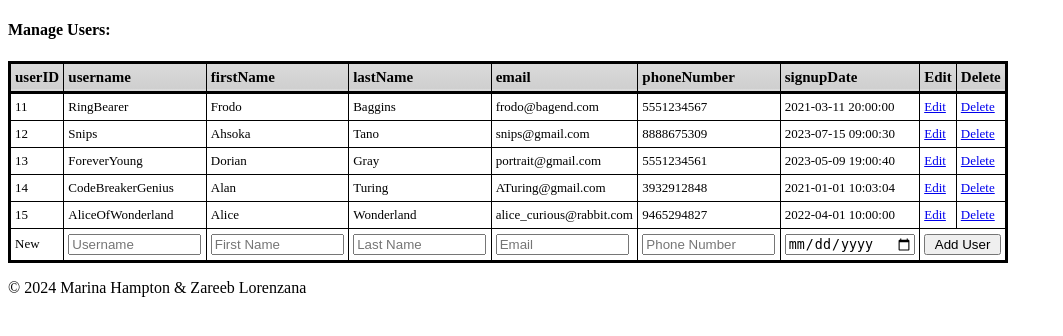
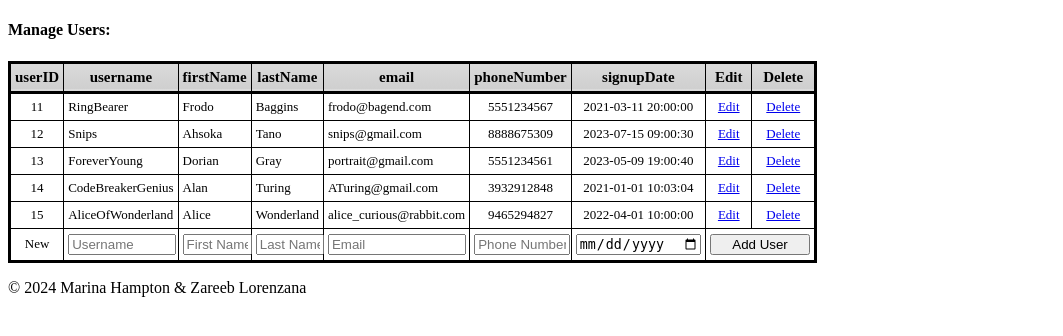
Before and after one commit to Zareeb/cs340_project, a Flask app: page /users in a window 1280 px wide. Shown: the part 34-370 px from the top of the page, without its empty margins (0-1063 px from the left). Run offline with Flask 3, Linux system fonts and the light colour scheme; data comes from the database, SQL or seed files in the repository; data that the repository does not hold is empty; some libraries are stand-ins or nearby versions.

Commit message:
Update CSS

```diff
--- a/static/main.css
+++ b/static/main.css
@@ -1,10 +1,10 @@
 main {
-    width: 1000px;
+    width: 500px;
 }
 
 select, input {
-    width: 125px;
-    display: block;
+    width: 95%;
+    min-width: fit-content;
 }
 
 .button {
@@ -25,9 +25,9 @@ select, input {
 table.minimalist {
     border: 3px solid #000000;
     width: 100%;
-    text-align: left;
     border-collapse: collapse;
-  }
+}
+
 table.minimalist td, table.minimalist th {
     border: 1px solid #000000;
     padding: 5px 4px;
@@ -46,7 +46,6 @@ table.minimalist thead th {
     font-size: 15px;
     font-weight: bold;
     color: #000000;
-    text-align: left;
 }
 table.minimalist tfoot {
     font-size: 14px;
@@ -62,6 +61,10 @@ thead tr td {
     font-weight: bold;
 }
 
-#addUserBtn {
-    width: 100% !important;
+.centered-column {
+    text-align: center;
 }
+
+#addUserBtn, #editUserBtn {
+    width: 100px;
+}
```
